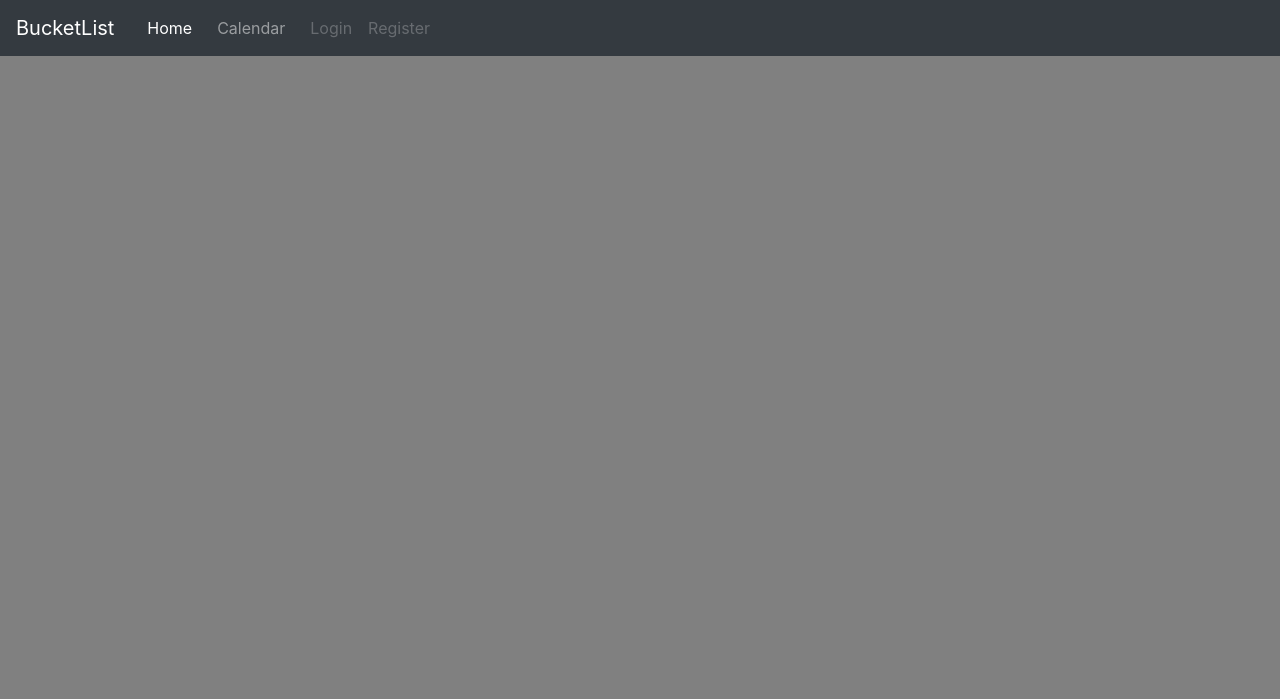
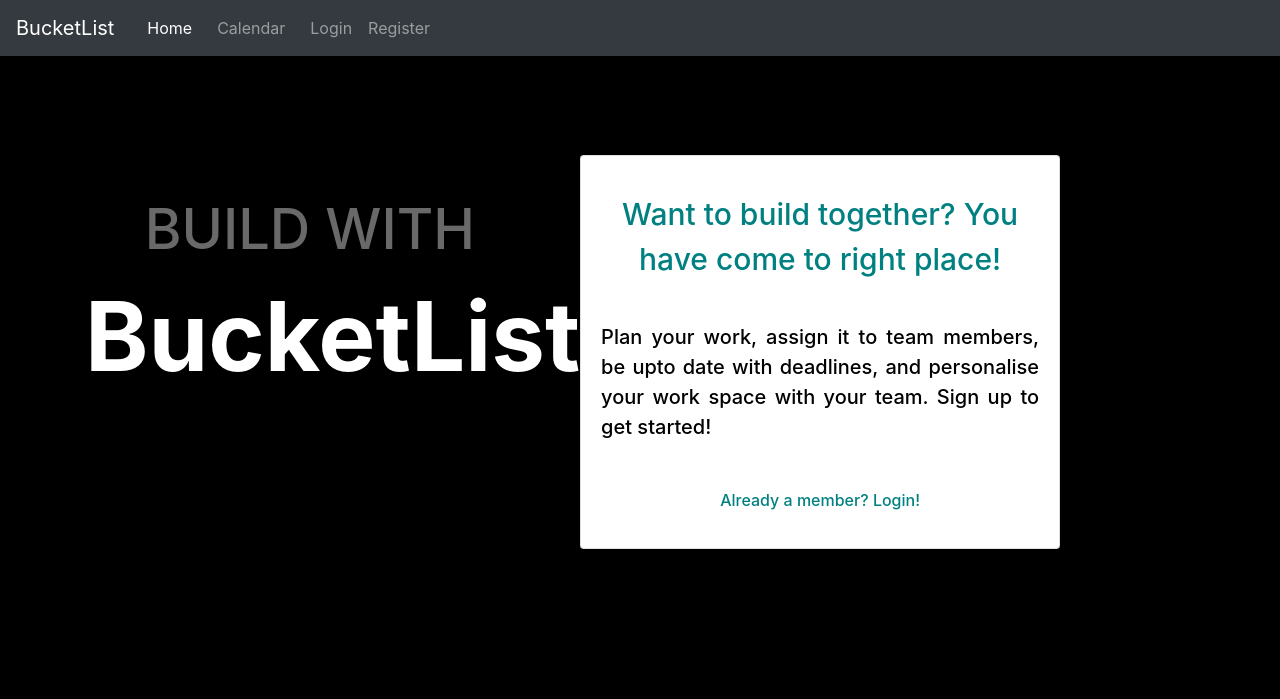
Before and after one commit to megha4595176/WebDev, a Django app: page / in a window 1280 px wide. Shown: the top 699 px of the page. Run offline with Django 3.2, Linux system fonts and the light colour scheme; some libraries are stand-ins or nearby versions.

Commit message:
main page edited

```diff
--- a/BucketList/Templates/BucketList/home.html
+++ b/BucketList/Templates/BucketList/home.html
@@ -20,10 +20,6 @@
   var z = document.forms["addItem"]["member"].value;
   if (x == "" ) {
     alert("Work field must be filled out");
-    return false;
-  }
-  if (z == "" ) {
-    alert("Member field must be filled out");
     return false;
   }
 }
@@ -68,27 +64,72 @@
         <a class="nav-link" href="#memberForm">Add Team Members</a>
       </li>&nbsp;&nbsp;
       <li class="nav-item">
-        <a class="nav-link disabled" href="{% url 'logout' %}">Logout</a>
+        <a class="nav-link " href="{% url 'logout' %}">Logout</a>
       </li>&nbsp;&nbsp;{% if not leadsignedin %}
       <li class="nav-item">
-        <a class="nav-link disabled" href="#signasleader">Sign in as Leader</a>
+        <a class="nav-link" href="#signasleader">Sign in as Leader</a>
       </li>{% endif %}
       {% else %}
       <li class="nav-item">
-        <a class="nav-link disabled" href="{% url 'BucketList:user_login' %}">Login</a>
+        <a class="nav-link" href="{% url 'BucketList:user_login' %}">Login</a>
       </li>
       <li class="nav-item">
-        <a class="nav-link disabled" href="{% url 'BucketList:register' %}">Register</a>
+        <a class="nav-link" href="{% url 'BucketList:register' %}">Register</a>
       </li>
       {% endif %}
+{% if user.is_authenticated %}
+  <li class="nav-item dropdown">
+        <a class="nav-link dropdown-toggle" href="#" id="navbarDropdown" role="button" data-toggle="dropdown" aria-haspopup="true" aria-expanded="false">
+        Notifications
+        </a>
+        <div class="dropdown-menu" aria-labelledby="navbarDropdown">
+          <ul class="list-group">
+            {% for item in notifs %}
+            <li class="dropdown-item"> <b>Task</b>:  {{ item.content }} <br>  <b>Member</b>:   {{ item.member }}
+              &nbsp; &nbsp;
+               <b>Status</b>: {{ item.status }}
+              &nbsp; &nbsp;
+            </li><br><div class="dropdown-divider"></div>
+            {% endfor %}
+            <!--<form name="addItem" action="addnotif/" onsubmit="return ValidateForm()" method="post">{% csrf_token %}
+              TASK: <input  type="text" name="task" ><br><br>
+              MEMBER:  <input type="text" name="member2" ><br><br>
+              STATUS: <input type="text" name="status" ><br><br>
+              <input class="btn btn-primary" type="submit" value="ADDNOTIF">
+            </form>-->
+          </ul>
+        </div>
+      </li>
+
+{% endif %}
     </ul>
   </div>
 </nav>
 </section>
 <!--NAVIGATION BAR ENDS-->
+{% if not user.is_authenticated %}
+<div class="container">
+<div style="float: left">
+<p class="display-4" style="margin-top: 140px; color: DimGrey;font-weight: 500">&nbsp;&nbsp;&nbsp;&nbsp;BUILD WITH </p><p class="display-1" style="font-family: Inter,-apple-system,BlinkMacSystemFont,Segoe UI,Helvetica,Arial,sans-serif,Apple Color Emoji,Segoe UI Emoji,Segoe UI Symbol;
+    font-weight: 500;color: white;"><b>BucketList</b></p></div>
+    <div style="float: left">&nbsp;&nbsp;&nbsp;&nbsp;&nbsp;&nbsp;&nbsp;&nbsp;&nbsp;&nbsp;&nbsp;&nbsp;&nbsp;&nbsp;&nbsp;&nbsp;&nbsp;&nbsp;&nbsp;&nbsp;&nbsp;&nbsp;&nbsp;&nbsp;&nbsp;&nbsp;&nbsp;&nbsp;&nbsp;&nbsp;</div>
+  <div style="float: left;margin-top: 75px"><div class="card" style="width: 30rem;">
+  <!--<img src="..." class="card-img-top" alt="...">-->
+  <div class="card-body">
+    <p>
+    <p class="card-text" style="font-weight: 500; font-size: 30;color: Teal;text-align: center">Want to build together? You have come to right place!</p><br>
+    <p style="font-weight: 500;color:black;font-size: 20;text-align: justify">Plan your work, assign it to team members, be upto date with deadlines, and personalise your work space with your team. Sign up to get started!<br><br><p style="text-align: center;color: Teal;font-weight: 500"><a style="color: Teal" href="{% url 'BucketList:user_login' %}">
+    Already a member? Login!</a></p>
+    </p>
+  </div>
+</div>
+  </div>
+<br>
+<br><br><br>
+</div>
+{% endif %}
 
-
-<body style="background-color:grey ">
+<body style="background:black ">
 <div style="margin: 100px">
 {% if user.is_authenticated %}
 
@@ -138,15 +179,26 @@
   <h5 class="card-title">Task:</h5>
   <h6 class="card-text">{{ item.content }}</h6>
   <br>
-  <div style="float: left"><h5>Assigned to:</h5>{{ item.member }}&nbsp;&nbsp;
-  <!--{% if leadsignedin %}<a href="{% url 'change' %}" class="btn btn-secondary btn-sm">CHANGE</a>{% endif %}--></div>
+  <div style="float: left"><h5>Assigned to:</h5>{{ item.member }}&nbsp;&nbsp;</div>
   <div style="float: left;">&nbsp;&nbsp;&nbsp;&nbsp;&nbsp;&nbsp;&nbsp;&nbsp;&nbsp;&nbsp;&nbsp;&nbsp;&nbsp;&nbsp;&nbsp;&nbsp;</div>
   <div style="float: left"><h5>Deadline:</h5> {{ item.deadline }} <form action="/delete/{{ item.id }}/" method="post" style="display:inline">
 			{% csrf_token %} &nbsp;&nbsp;
-		<input class="btn btn-secondary btn-sm" type="submit" value="DELETE"></div>
-		</form>
-		</li><br>
-		{% endfor %}
+		<input class="btn btn-secondary btn-sm" type="submit" value="DELETE">
+		</form></div><br>
+    {% if not leadsignedin %}
+    <div style="float: left;">&nbsp;&nbsp;&nbsp;&nbsp;&nbsp;&nbsp;&nbsp;&nbsp;&nbsp;&nbsp;&nbsp;&nbsp;&nbsp;&nbsp;&nbsp;&nbsp;</div>
+    <div style="float: left"><form action="/complete/{{ item.id }}/" method="post" style="display:inline">{% csrf_token %}<input class="btn btn-success btn-secondary btn-sm" type="submit" value="COMPLETED TASK">
+  </form></div>{% endif %}
+
+  {% if leadsignedin %}
+  <br><br><br>
+  <div style="float: left"><form  action="/change/{{ item.id }}/" method="post">{% csrf_token %}<input type="submit" class="btn btn-secondary btn-sm" value="CHANGE"><input type="text" name="memchange"></form></div>
+  <div style="float: left">&nbsp;&nbsp;&nbsp;&nbsp;&nbsp;&nbsp;&nbsp;&nbsp;</div>
+  <div style="float: left"><form action="/complete/{{ item.id }}/" method="post">{% csrf_token %}<input class="btn btn-success btn-secondary btn-sm" type="submit" value="COMPLETED TASK">
+  </form></div>{% endif %}
+  </li><br>
+	{% endfor %}
+
 	</ul>
   <!--LISTING ENDS-->
 
@@ -160,7 +212,7 @@
         <form name="addItem" action="/add/" onsubmit="return ValidateFormAddItem()" method="post">{% csrf_token %}
           <h6>TASK TO BE ADDED:</h6> <input  type="text" name="content" ><br><br>
           <h6>DEADLINE:</h6>  <input type="date" name="deadline" ><br><br>
-          {% if leadsignedin %}<h6>MEMBER:</h6> <input type="text" name="member" >{% endif %}<br><br>
+          <h6>MEMBER:</h6> <input type="text" name="member" ><br><br>
           <input class="btn btn-primary" type="submit" value="ADD">
         </form>
   </div>
--- a/BucketList/models.py
+++ b/BucketList/models.py
@@ -4,9 +4,11 @@ from django.contrib.auth.models import User
 # Create your models here.
 class ListItem(models.Model):
 	team = models.ForeignKey(User,on_delete=models.CASCADE,blank=True,null=True)
-	content = models.CharField(max_length=500)
+	content = models.CharField(max_length=500,blank=True,null=True,default=None)
 	deadline = models.DateField()
-	member = models.CharField(max_length=100)
+	member = models.CharField(max_length=100,blank=True,null=True)
+	status=models.TextField(max_length=20,default="Incomplete")
+
 
 class Profile(models.Model):
     memberid=models.ForeignKey(User,on_delete=models.CASCADE,blank=True,null=True)
--- a/BucketList/views.py
+++ b/BucketList/views.py
@@ -17,9 +17,10 @@ def home(request, leadsignedin={}):
 	if request.user.is_authenticated:
 		all_member= Profile.objects.filter(memberid__id=request.user.id)
 		all_items = ListItem.objects.filter(team__id=request.user.id)
+		allitems = all_items.filter(status="Incomplete")
 		TeamLeader= Leader.objects.filter(leaderid__id=request.user.id)
 		context.update(leadsignedin)
-		return render(request,'BucketList/home.html',{'all':all_items,'all_members':all_member,'teamleader':TeamLeader,'leadsignedin':leadsignedin})
+		return render(request,'BucketList/home.html',{'all':allitems,'all_members':all_member,'teamleader':TeamLeader,'leadsignedin':leadsignedin,'notifs':all_items})
 	else:
 		return render(request,'BucketList/home.html',{})
 
@@ -60,19 +61,32 @@ def delete(request,item_id):
 	item_d.delete()
 	return HttpResponseRedirect('/')
 
+def complete(request,item_id):
+	item_d= ListItem.objects.get(id=item_id)
+	item_d.status="Completed :)"
+	item_d.save()
+	return HttpResponseRedirect('/')
+
+def change(request,item_id):
+	item_d= ListItem.objects.filter(id=item_id).update(member=request.POST['memchange'])
+	return HttpResponseRedirect('/')
+
 def sortbydead(request):
+	all_member= Profile.objects.filter(memberid__id=request.user.id)
 	stuff = ListItem.objects.filter(team__id=request.user.id)
 	all_items = stuff.order_by('deadline')
-	return render(request,'BucketList/home.html',{'all':all_items})
+	return render(request,'BucketList/home.html',{'all':all_items,'all_members':all_member})
 
 def sortbymem(request):
+	all_member= Profile.objects.filter(memberid__id=request.user.id)
 	stuff = ListItem.objects.filter(team__id=request.user.id)
 	all_items = stuff.order_by('member')
-	return render(request,'BucketList/home.html',{'all':all_items})
+	return render(request,'BucketList/home.html',{'all':all_items,'all_members':all_member})
 
 def unsort(request):
+	all_member= Profile.objects.filter(memberid__id=request.user.id)
 	all_items=ListItem.objects.filter(team__id=request.user.id)
-	return render(request,'BucketList/home.html',{'all':all_items})
+	return render(request,'BucketList/home.html',{'all':all_items,'all_members':all_member})
 
 @login_required
 def special(request):
@@ -107,7 +121,8 @@ def user_login(request):
 			login(request,user)
 			return HttpResponseRedirect(reverse('home'))
 		else:
-			return HttpResponse("invalid login details")
+			messages.info(request,"Wrong username/password!")
+			return render(request,'BucketList/login.html', {})
 	else:
 		return render(request,'BucketList/login.html', {})
 
--- a/TodoApp/urls.py
+++ b/TodoApp/urls.py
@@ -15,7 +15,7 @@ Including another URLconf
 """
 from django.contrib import admin
 from django.urls import path, include
-from BucketList.views import add,delete,sortbydead,sortbymem,unsort,addMember,addLeader,signasleader
+from BucketList.views import change,complete,add,delete,sortbydead,sortbymem,unsort,addMember,addLeader,signasleader
 from BucketList import views
 from django.conf.urls import url,include
 
@@ -28,7 +28,8 @@ urlpatterns = [
     path('addMember/',addMember),
     path('addLeader/',addLeader),
     path('delete/<int:item_id>/',delete),
-    #path('/<int:item_id>/',changeForm,name="change"),
+    path('complete/<int:item_id>/',complete),
+    path('change/<int:item_id>/',change),
     path('sort1/',sortbydead,name="sortbydead"),
     path('sort2/',sortbymem,name="sortbymem"),
     path('unsort/',unsort,name="unsort"),
```
Also changed, not shown: BucketList/Templates/BucketList/login.html (+52 -13 lines), BucketList/migrations/0017_auto_20200513_2019.py (added), BucketList/migrations/0018_auto_20200513_2024.py (added), BucketList/migrations/0019_listitem_status.py (added), db.sqlite3.
